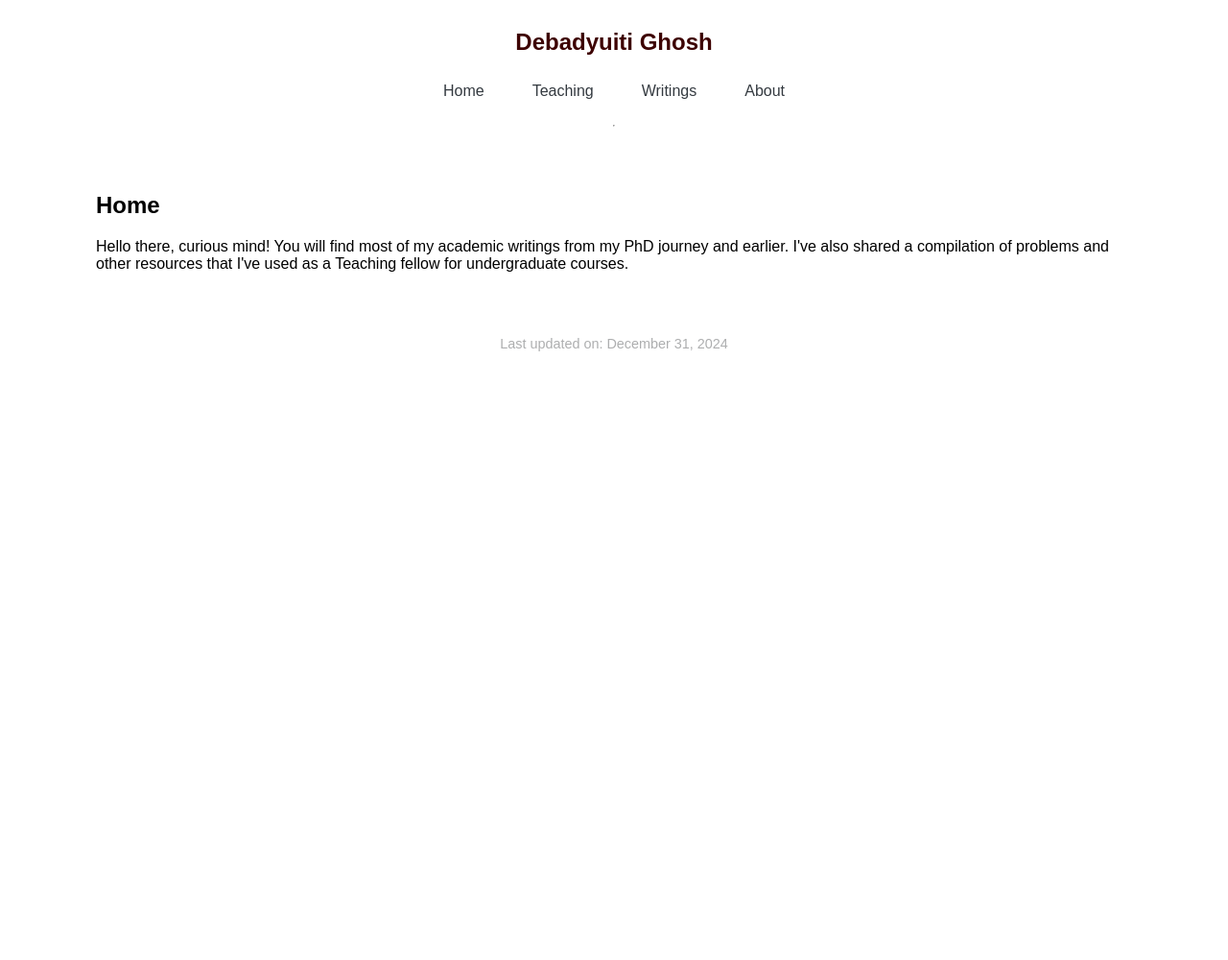
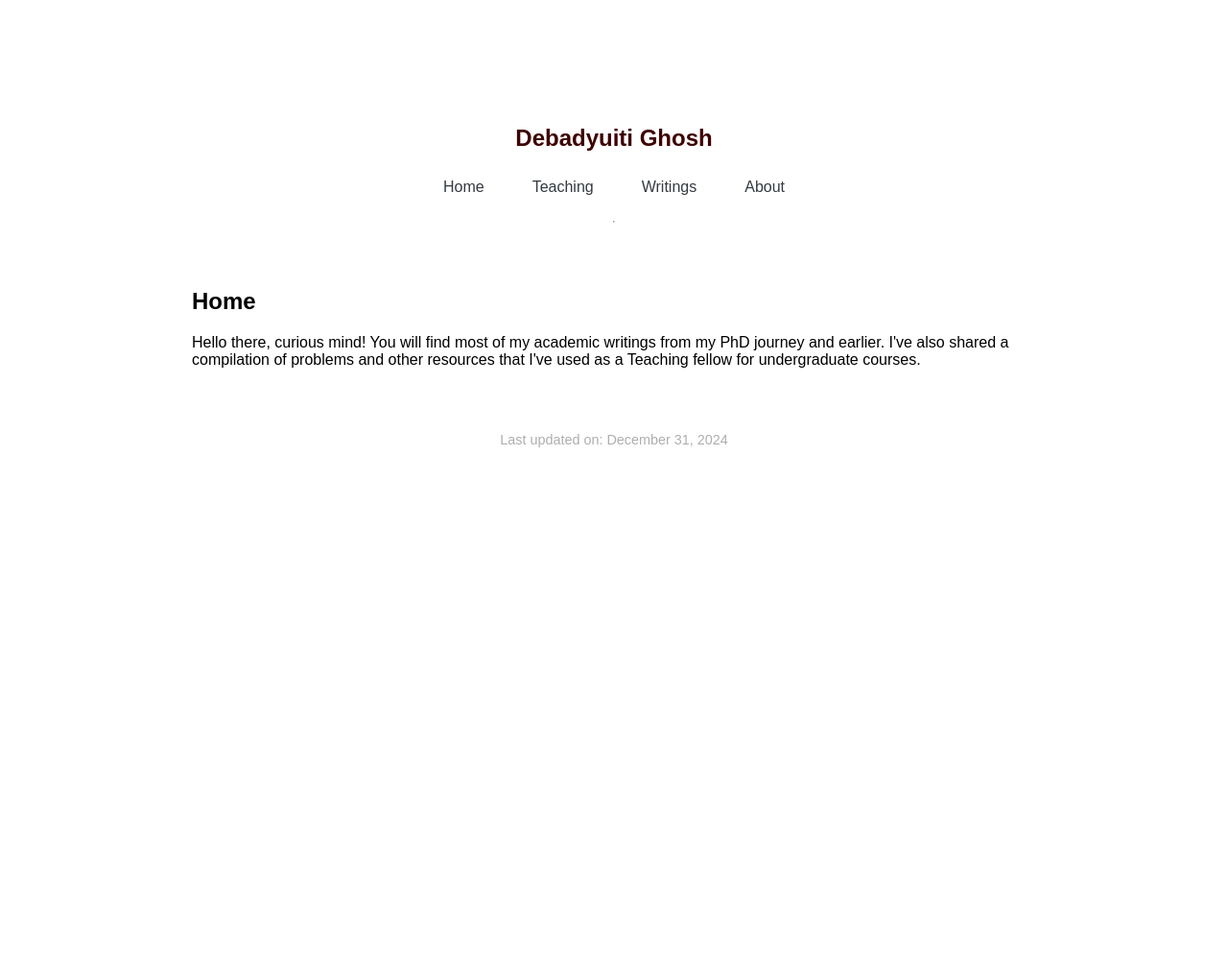
Before and after one commit to debadyuitighosh/debadyuitighosh.github.io, a Jekyll site: the page built from index.html, in a window 1280 px wide. Shown: the whole page at 96% size. Built offline with Jekyll 4.4.1, drawn with Linux system fonts in a browser that asks for light colours; before the commit the page ends 900 px from its top, so only the background shows below that.

Commit message:
Update default.html

```diff
--- a/_layouts/default.html
+++ b/_layouts/default.html
@@ -7,8 +7,7 @@
   <link rel="stylesheet" href="{{ '/assets/style.css' | relative_url }}">
   <style>
         html, body { height: 100%; display: flex; flex-direction: column;
-        font-family: Arial, sans-serif; margin: 0; padding: 0;
-        }
+                     font-family: Arial, sans-serif; margin: 0; padding: 50px; }
 
         header { color: #3d0000; padding: 10px 0; }
 
```
